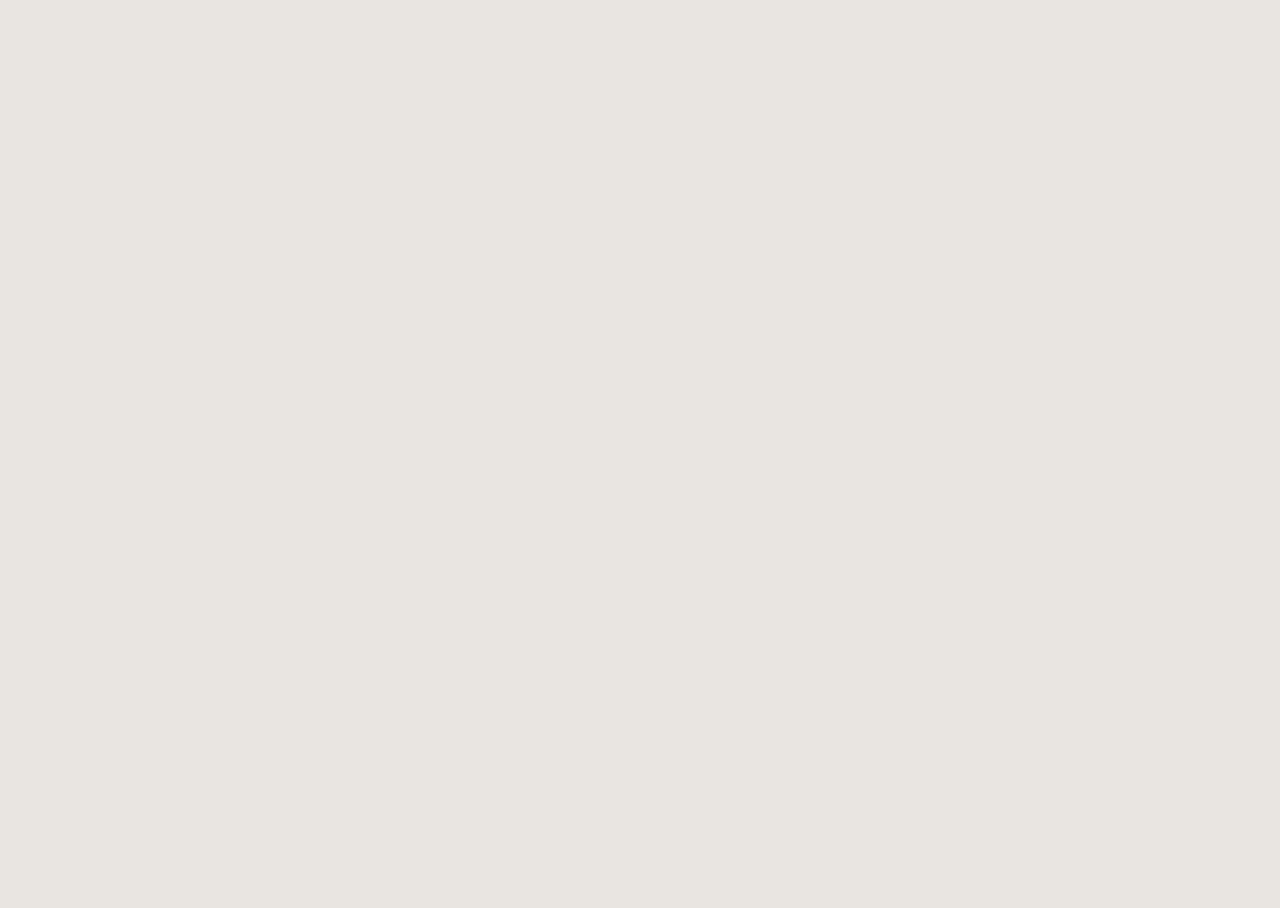
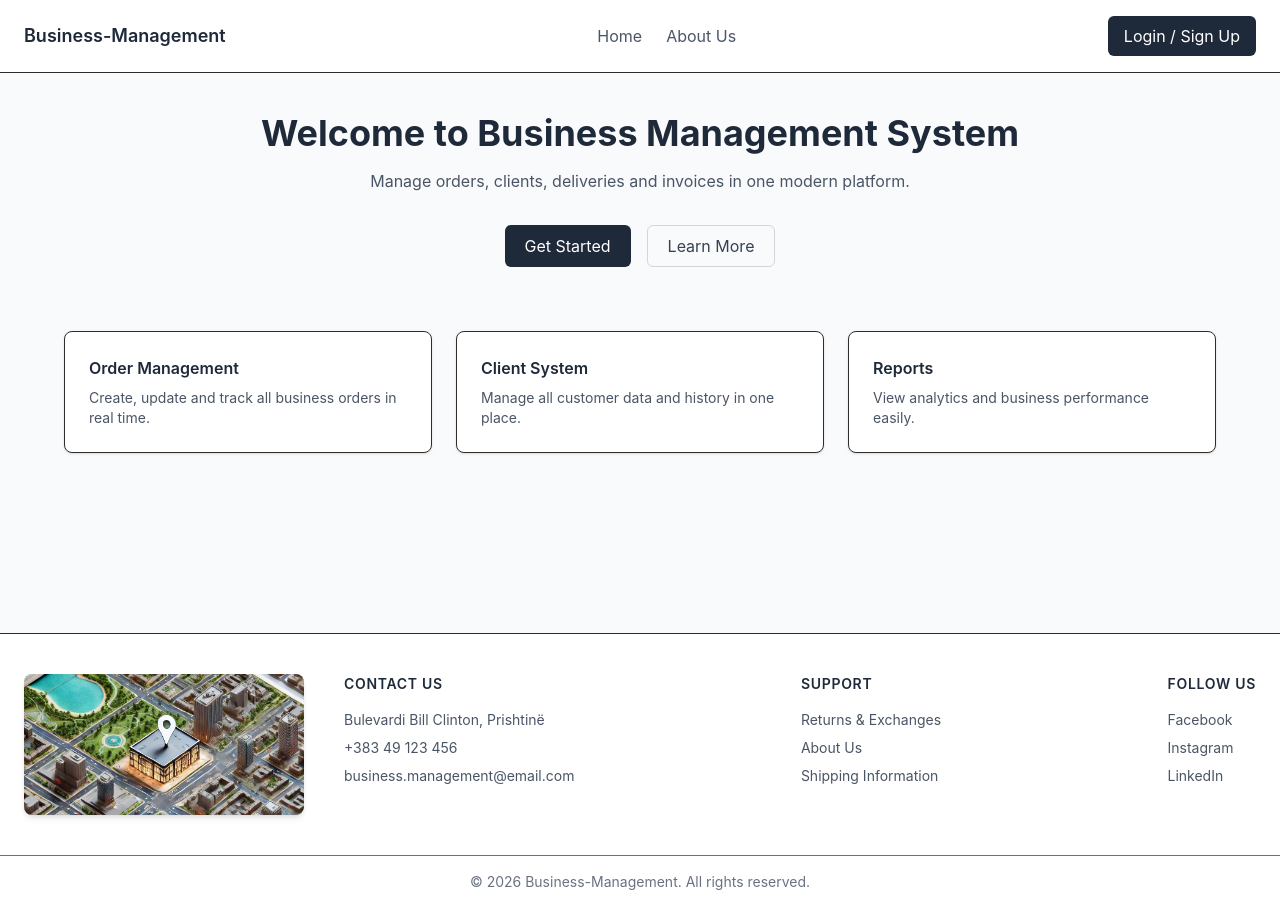
Before and after one commit to ermelahoxhaa/Business-management, a React app in the folder frontend/: page /home in a window 1280 px wide. Before the commit this address had no page. Before the commit the page ends 800 px from the top, so only its background shows below. Built offline with nearby package versions, Linux system fonts and the light colour scheme; the HTML template or start-up script is replaced by a standard one.

Commit message:
Added header and footer

```diff
--- a/frontend/src/App.jsx
+++ b/frontend/src/App.jsx
@@ -1,14 +1,27 @@
+import { Routes, Route } from 'react-router-dom'
+
+import Header from './components/Header'
+import Footer from './components/Footer'
+
+import Home from './pages/Home'
+import About from './pages/About'
+import Login from './pages/Login'
 import Signup from './pages/Signup'
-import Login from './pages/Login'
-import { Navigate, Route, Routes } from 'react-router-dom'
 
 function App() {
   return (
-    <Routes>
-      <Route path="/" element={<Navigate to="/login" replace />} />
-      <Route path="/login" element={<Login />} />
-      <Route path="/signup" element={<Signup />} />
-    </Routes>
+    <>
+      <Header />
+
+      <Routes>
+        <Route path="/home" element={<Home />} />
+        <Route path="/about" element={<About />} />
+        <Route path="/login" element={<Login />} />
+        <Route path="/signup" element={<Signup />} />
+      </Routes>
+
+      <Footer />
+    </>
   )
 }
 
--- /dev/null
+++ b/frontend/src/components/Footer.jsx
@@ -0,0 +1,62 @@
+import mapImg from '../assets/map.png'
+
+export default function Footer() {
+  return (
+    <footer className="w-full bg-white border-t">
+      <div className="max-w-7xl mx-auto px-6 py-10 flex flex-col lg:flex-row gap-10">
+
+
+        <div className="flex-shrink-0">
+          <img
+            src={mapImg}
+            alt="map"
+            className="w-[280px] rounded-lg shadow-md object-cover"
+          />
+        </div>
+
+
+        <div className="flex flex-1 flex-wrap gap-10 justify-between">
+
+          <div>
+            <h4 className="text-sm font-semibold text-gray-800 mb-4 uppercase tracking-wider">
+              Contact Us
+            </h4>
+            <ul className="text-sm text-gray-600 space-y-2">
+              <li>Bulevardi Bill Clinton, Prishtinë</li>
+              <li>+383 49 123 456</li>
+              <li>business.management@email.com</li>
+            </ul>
+          </div>
+
+          <div>
+            <h4 className="text-sm font-semibold text-gray-800 mb-4 uppercase tracking-wider">
+              Support
+            </h4>
+            <ul className="text-sm text-gray-600 space-y-2">
+              <li>Returns & Exchanges</li>
+              <li>About Us</li>
+              <li>Shipping Information</li>
+            </ul>
+          </div>
+
+          <div>
+            <h4 className="text-sm font-semibold text-gray-800 mb-4 uppercase tracking-wider">
+              Follow Us
+            </h4>
+            <ul className="text-sm text-gray-600 space-y-2">
+              <li>Facebook</li>
+              <li>Instagram</li>
+              <li>LinkedIn</li>
+            </ul>
+          </div>
+
+        </div>
+      </div>
+
+
+      <div className="text-center py-4 text-sm text-gray-500 border-t">
+        © 2026 Business-Management. All rights reserved.
+      </div>
+    </footer>
+  )
+}
--- /dev/null
+++ b/frontend/src/components/Header.jsx
@@ -0,0 +1,65 @@
+import { useNavigate, Link } from 'react-router-dom'
+import { useState } from 'react'
+
+export default function Header() {
+  const navigate = useNavigate()
+
+
+  const [isLoggedIn, setIsLoggedIn] = useState(false)
+
+  const handleLogout = () => {
+    setIsLoggedIn(false)
+    navigate('/login')
+  }
+
+  return (
+    <header className="w-full flex items-center justify-between px-6 py-4 bg-white shadow-sm border-b">
+
+
+      <div className="text-lg font-semibold text-gray-800">
+        Business-Management
+      </div>
+
+
+      <nav className="flex gap-6 text-gray-600">
+        <Link to="/home" className="hover:text-black transition">
+          Home
+        </Link>
+        <Link to="/about" className="hover:text-black transition">
+          About Us
+        </Link>
+      </nav>
+
+
+      <div>
+        {!isLoggedIn ? (
+          <button
+            onClick={() => navigate('/login')}
+            className="
+              px-4 py-2 rounded-md
+              bg-gray-800 text-white
+              hover:bg-gray-900 hover:shadow-md
+              transition duration-200
+              active:scale-95
+            "
+          >
+            Login / Sign Up
+          </button>
+        ) : (
+          <button
+            onClick={handleLogout}
+            className="
+              px-4 py-2 rounded-md
+              bg-gray-800 text-white
+              hover:bg-gray-900 hover:shadow-md
+              transition duration-200
+              active:scale-95
+            "
+          >
+            Logout
+          </button>
+        )}
+      </div>
+    </header>
+  )
+}
--- /dev/null
+++ b/frontend/src/pages/About.jsx
@@ -0,0 +1,37 @@
+export default function About() {
+  return (
+    <div className="min-h-[70vh] px-6 py-10 bg-gray-50">
+
+      <div className="max-w-4xl mx-auto text-center">
+        <h1 className="text-4xl font-bold text-gray-800">
+          About Us
+        </h1>
+
+        <p className="mt-4 text-gray-600 leading-7">
+          Business Management System is a modern full-stack application built to
+          simplify business operations such as order handling, client management,
+          delivery tracking and invoicing.
+        </p>
+      </div>
+
+
+      <div className="max-w-5xl mx-auto mt-12 grid md:grid-cols-2 gap-6">
+
+        <div className="bg-white p-6 rounded-lg shadow-sm border">
+          <h2 className="font-semibold text-gray-800">Our Mission</h2>
+          <p className="text-sm text-gray-600 mt-2">
+            To help businesses manage operations efficiently using modern technology.
+          </p>
+        </div>
+
+        <div className="bg-white p-6 rounded-lg shadow-sm border">
+          <h2 className="font-semibold text-gray-800">Our Vision</h2>
+          <p className="text-sm text-gray-600 mt-2">
+            To build a scalable system that supports real-world business workflows.
+          </p>
+        </div>
+
+      </div>
+    </div>
+  )
+}
--- /dev/null
+++ b/frontend/src/pages/Home.jsx
@@ -0,0 +1,53 @@
+export default function Home() {
+  return (
+    <div className="min-h-[70vh] px-6 py-10 bg-gray-50">
+
+
+      <div className="max-w-5xl mx-auto text-center">
+        <h1 className="text-4xl font-bold text-gray-800">
+          Welcome to Business Management System
+        </h1>
+
+        <p className="mt-4 text-gray-600">
+          Manage orders, clients, deliveries and invoices in one modern platform.
+        </p>
+
+        <div className="mt-8 flex justify-center gap-4">
+          <button className="px-5 py-2 bg-gray-800 text-white rounded-md hover:bg-gray-900 transition">
+            Get Started
+          </button>
+
+          <button className="px-5 py-2 border border-gray-300 text-gray-700 rounded-md hover:bg-gray-100 transition">
+            Learn More
+          </button>
+        </div>
+      </div>
+
+
+      <div className="max-w-6xl mx-auto mt-16 grid grid-cols-1 md:grid-cols-3 gap-6">
+
+        <div className="bg-white p-6 rounded-lg shadow-sm border">
+          <h3 className="font-semibold text-gray-800">Order Management</h3>
+          <p className="text-sm text-gray-600 mt-2">
+            Create, update and track all business orders in real time.
+          </p>
+        </div>
+
+        <div className="bg-white p-6 rounded-lg shadow-sm border">
+          <h3 className="font-semibold text-gray-800">Client System</h3>
+          <p className="text-sm text-gray-600 mt-2">
+            Manage all customer data and history in one place.
+          </p>
+        </div>
+
+        <div className="bg-white p-6 rounded-lg shadow-sm border">
+          <h3 className="font-semibold text-gray-800">Reports</h3>
+          <p className="text-sm text-gray-600 mt-2">
+            View analytics and business performance easily.
+          </p>
+        </div>
+
+      </div>
+    </div>
+  )
+}
--- a/frontend/src/pages/Login.jsx
+++ b/frontend/src/pages/Login.jsx
@@ -21,7 +21,8 @@ export default function Login() {
       // save token
       localStorage.setItem('token', res.data.token)
 
-      alert('Login successful!')
+      localStorage.setItem('token', res.data.token)
+      window.location.href = '/'
     } catch (err) {
       alert(err.response?.data?.message || 'Login failed')
     }
```
Also changed, not shown: frontend/src/assets/map.png (added).
